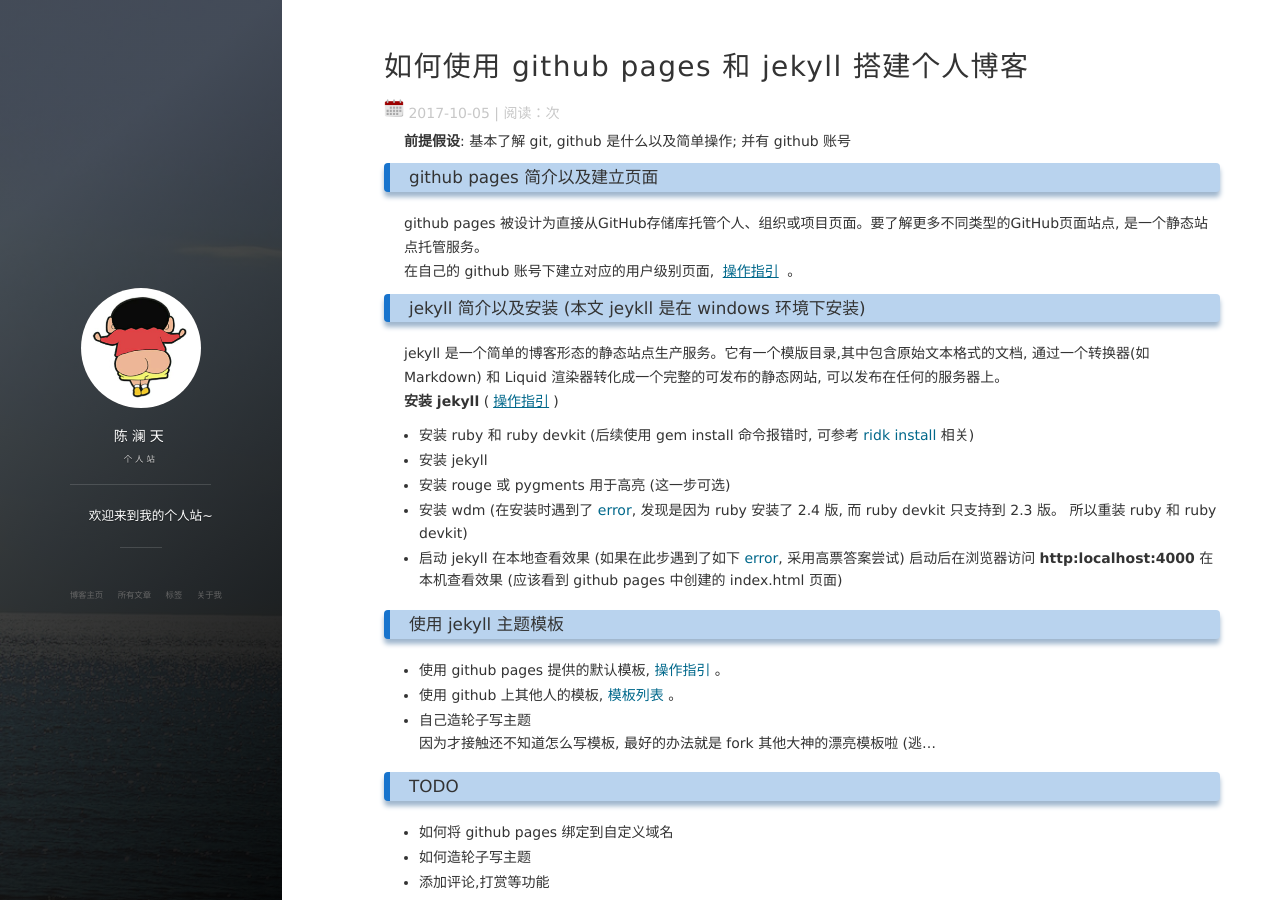
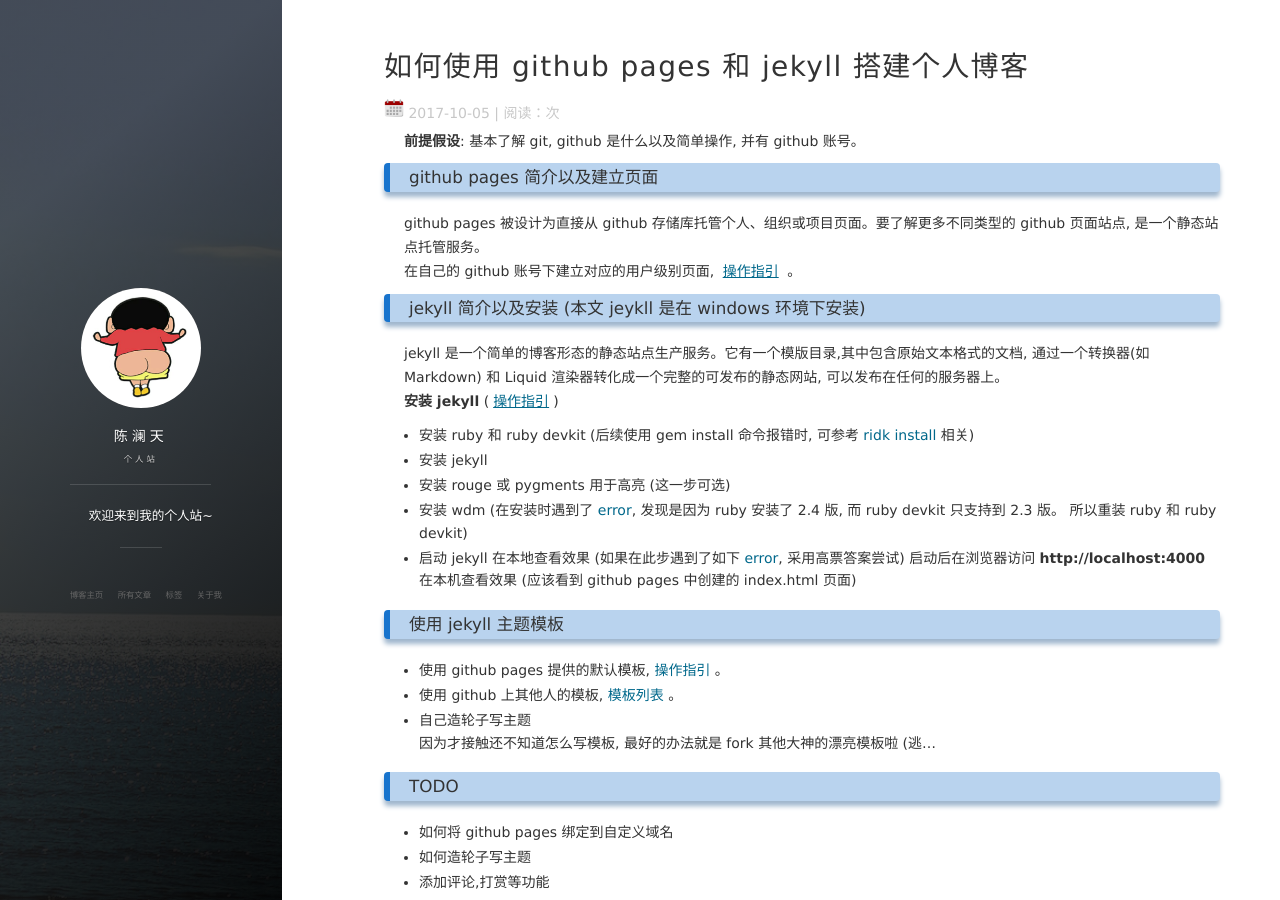
Before and after one commit to loupipalien/loupipalien.github.io, a Jekyll site: the page built from _posts/2017-10-05-how-to-use-github-pages-and-jekyll-to-make-personal-blogs.md, in a window 1280 px wide and 900 px high. Built offline with Jekyll 4.4.1, drawn with Linux system fonts in a browser that asks for light colours; nearby versions of some CDN libraries; comment, search, counter and statistics services are not loaded.

Commit message:
修改错处

```diff
--- a/_posts/2017-10-05-how-to-use-github-pages-and-jekyll-to-make-personal-blogs.md
+++ b/_posts/2017-10-05-how-to-use-github-pages-and-jekyll-to-make-personal-blogs.md
@@ -6,10 +6,10 @@
 tag: [github pages, jekyll]
 ---
 
-**前提假设**: 基本了解 git, github 是什么以及简单操作; 并有 github 账号
+**前提假设**: 基本了解 git, github 是什么以及简单操作, 并有 github 账号。
 
 ### github pages 简介以及建立页面
-github pages 被设计为直接从GitHub存储库托管个人、组织或项目页面。要了解更多不同类型的GitHub页面站点, 是一个静态站点托管服务。
+github pages 被设计为直接从 github 存储库托管个人、组织或项目页面。要了解更多不同类型的 github 页面站点, 是一个静态站点托管服务。
 在自己的 github 账号下建立对应的用户级别页面, [操作指引](https://pages.github.com/) 。
 
 ### jekyll 简介以及安装 (本文 jeykll 是在 windows 环境下安装)
```
Also changed, not shown: other parts of _posts/2017-10-05-how-to-use-github-pages-and-jekyll-to-make-personal-blogs.md (+1 -1 lines).
